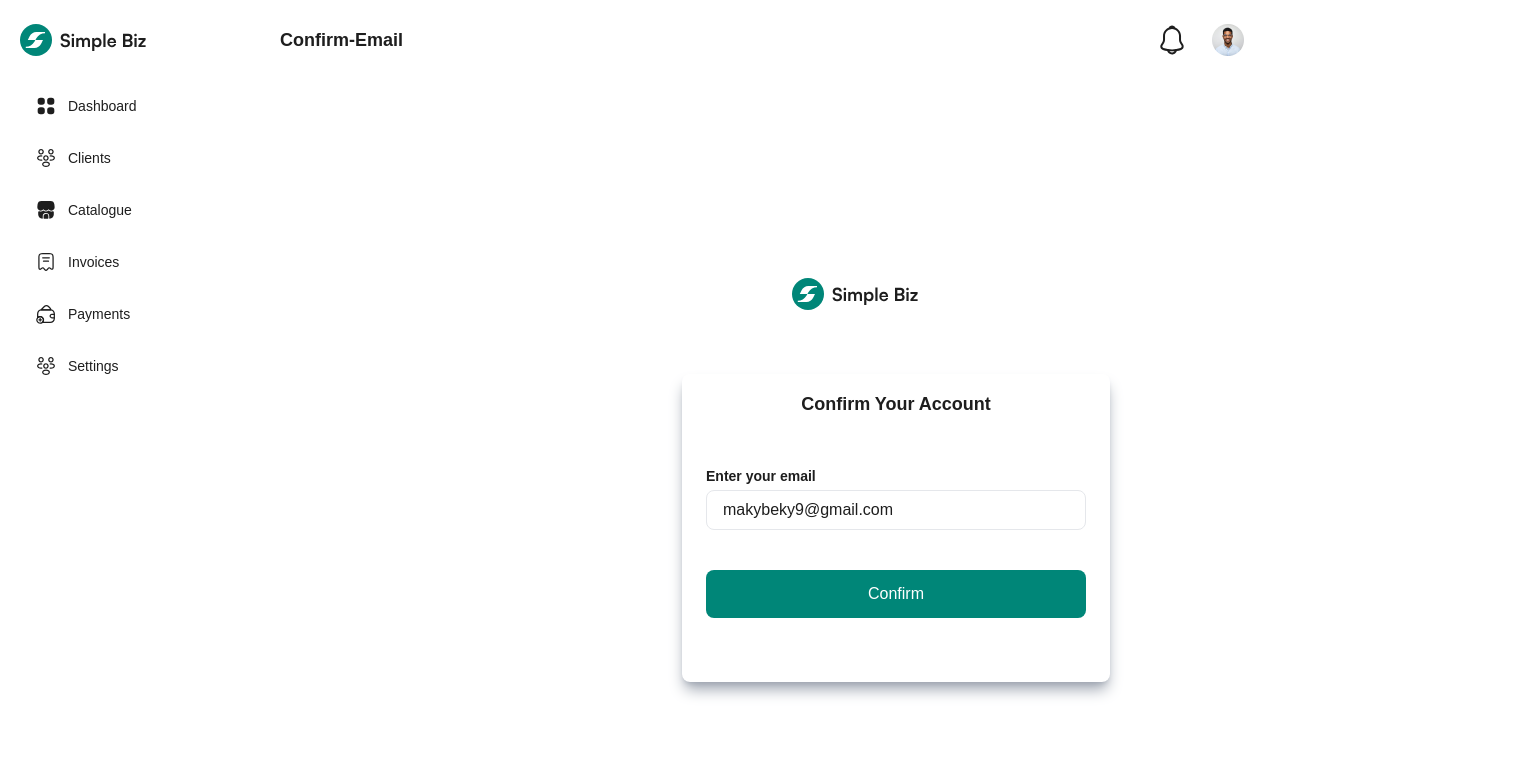
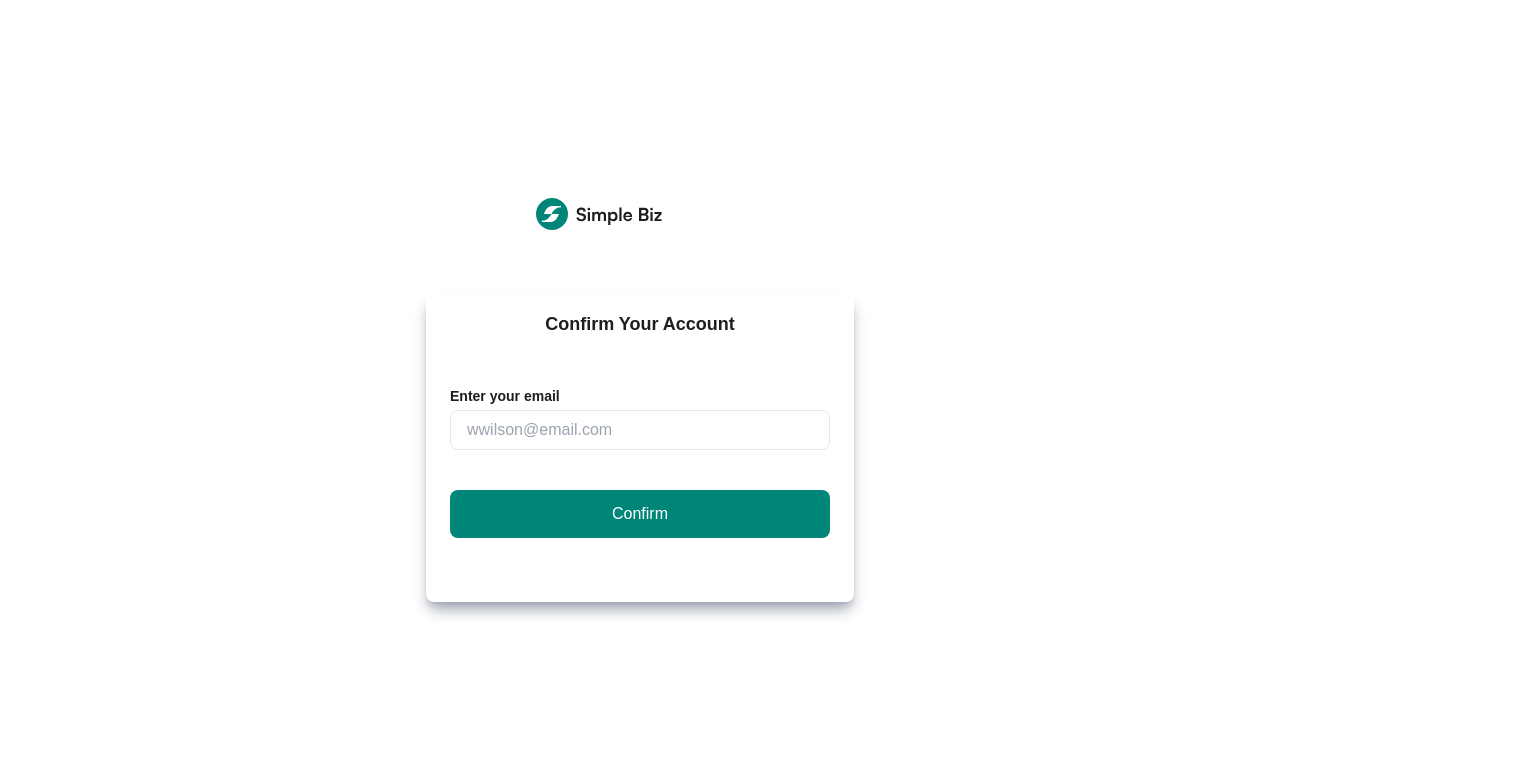
Before and after one commit to klusterthon-henrychris/payment-app-frontend, a Next.js app: page /confirm-email in a window 1280 px wide. Shown: the top 784 px of the page, 1536 px wide, since content can reach past the window. Built offline with nearby package versions, Linux system fonts and the light colour scheme; no server answers; sample sign-in values are in the browser's storage; a web font is replaced by a local one.

Commit message:
#30 update page

```diff
--- a/components/common/ClientSideLayout.tsx
+++ b/components/common/ClientSideLayout.tsx
@@ -20,6 +20,7 @@ const ClientSideLayout: React.FC<IClientSideLayout> = ({ children }) => {
     "/sign-in",
     "/sign-up",
     `/pay-invoice/${invoiceId}`,
+    "/confirm-email",
   ];
 
   const shouldShowSidebar = !unprotectedRoutes.includes(pathname);
--- a/components/confirm-email/ConfirmEmailContainer.tsx
+++ b/components/confirm-email/ConfirmEmailContainer.tsx
@@ -7,7 +7,6 @@ import { CustomButton, InputGroup } from "../common";
 
 export type InvoicePaymentFormValues = {
   emailAddress: string;
-  amount: number;
 };
 
 enum PaymentScreen {
@@ -16,8 +15,7 @@ enum PaymentScreen {
 }
 
 const initialValues: InvoicePaymentFormValues = {
-  emailAddress: "makybeky9@gmail.com",
-  amount: 100,
+  emailAddress: "",
 };
 
 const ConfirmEmailContainer: React.FC = () => {
--- a/store/useAuth.tsx
+++ b/store/useAuth.tsx
@@ -20,14 +20,15 @@ const AuthContextProvider: FC<AuthContextProvider> = ({ children }) => {
     "/sign-in",
     "/sign-up",
     `/pay-invoice/${invoiceId}`,
+    "/confirm-email",
   ];
 
   const signOut = () => {
     if (unprotectedRoutes.includes(pathname)) {
       return;
     } else {
-      // localStorage.clear();
       router.push("/sign-in");
+      localStorage.clear();
     }
   };
 
```
